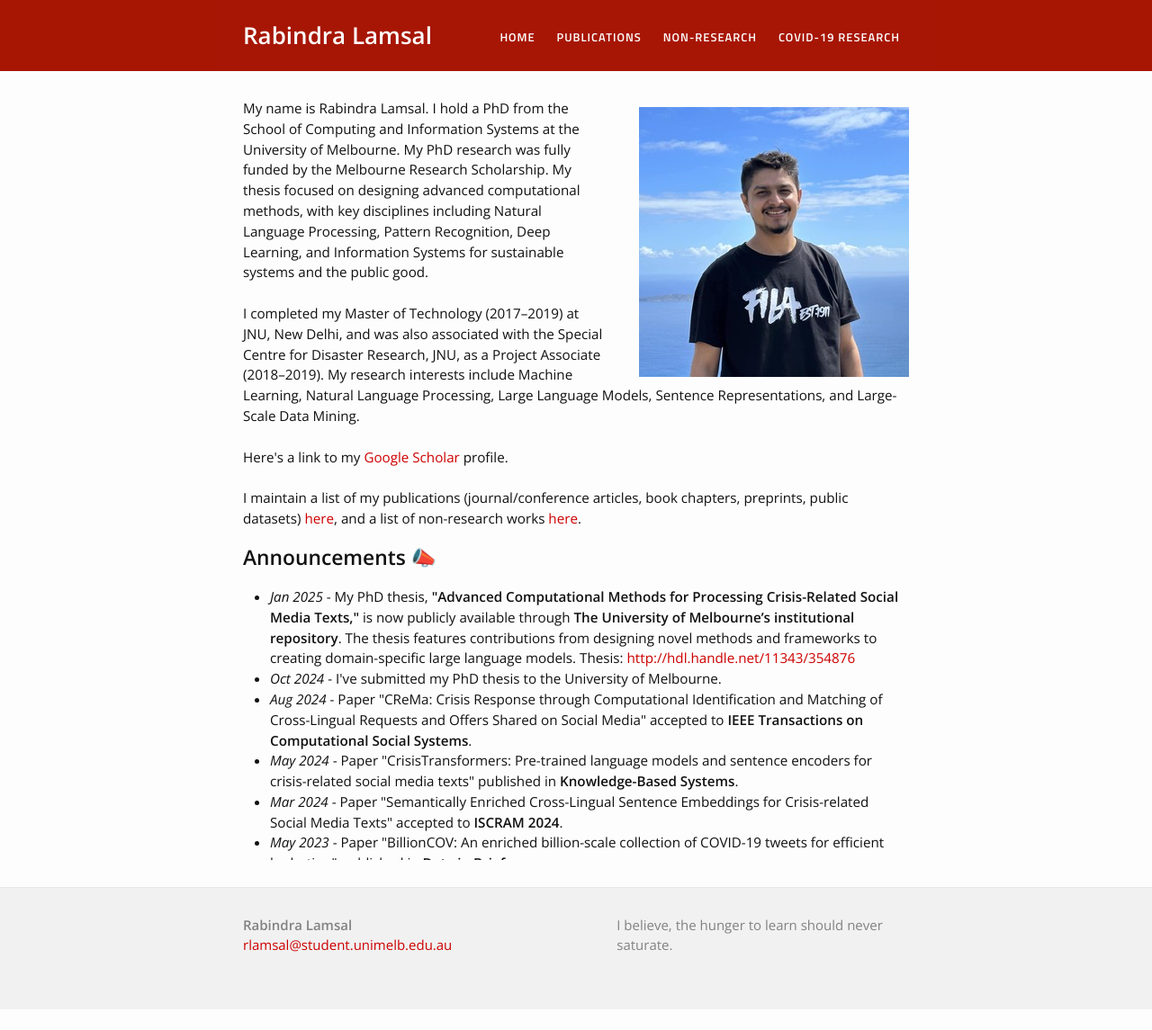
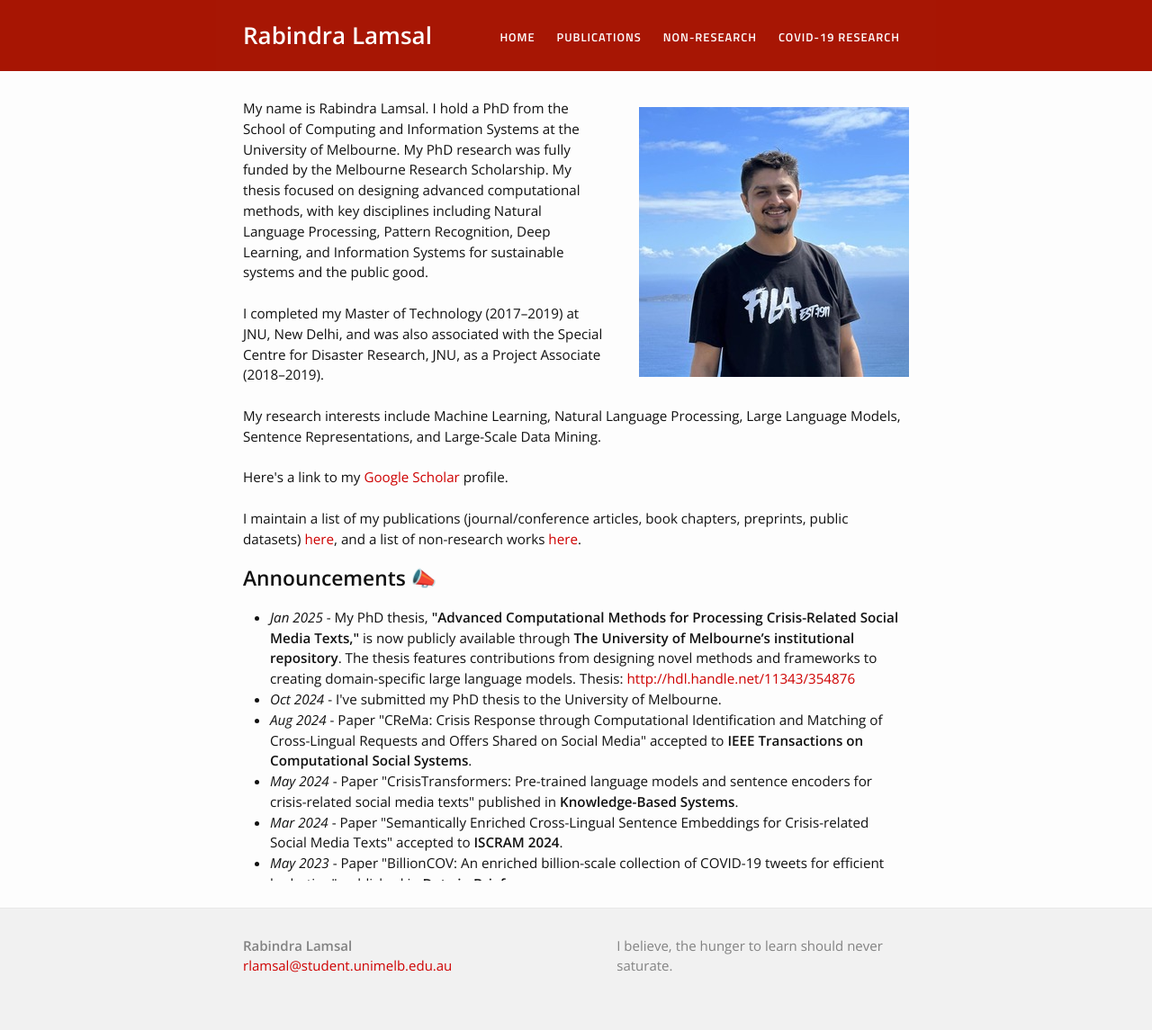
Before and after one commit to rabindralamsal/personal-site, a Jekyll site: the page built from index.html, in a window 1280 px wide. Shown: the whole page at 90% size. Built offline with Jekyll 4.4.1, drawn with Linux system fonts in a browser that asks for light colours; before the commit the page ends 1122 px from its top, so only the background shows below that.

Commit message:
Update index.html

```diff
--- a/index.html
+++ b/index.html
@@ -6,7 +6,10 @@ layout: default
 <img src="/rabindra_lamsal.jpg" style="float: right;margin-left: 40px;margin-top: 10px;">
 <p>My name is Rabindra Lamsal. I hold a PhD from the School of Computing and Information Systems at the University of Melbourne. My PhD research was fully funded by the Melbourne Research Scholarship. My thesis focused on designing advanced computational methods, with key disciplines including Natural Language Processing, Pattern Recognition, Deep Learning, and Information Systems for sustainable systems and the public good.
 
-<br><br> I completed my Master of Technology (2017–2019) at JNU, New Delhi, and was also associated with the Special Centre for Disaster Research, JNU, as a Project Associate (2018–2019). My research interests include Machine Learning, Natural Language Processing, Large Language Models, Sentence Representations, and Large-Scale Data Mining.
+<br><br> I completed my Master of Technology (2017–2019) at JNU, New Delhi, and was also associated with the Special Centre for Disaster Research, JNU, as a Project Associate (2018–2019).
+
+<br><br>
+My research interests include Machine Learning, Natural Language Processing, Large Language Models, Sentence Representations, and Large-Scale Data Mining.
 
 <br><br>
 Here's a link to my <a href="https://scholar.google.com/citations?hl=en&user=tN_Eb9MAAAAJ&view_op=list_works&sortby=pubdate">Google Scholar</a> profile.<br><br>
```
